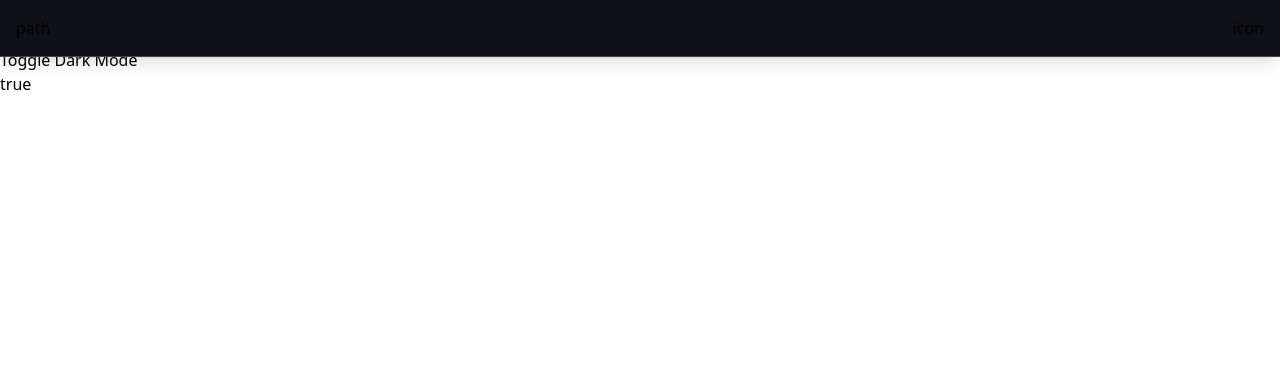
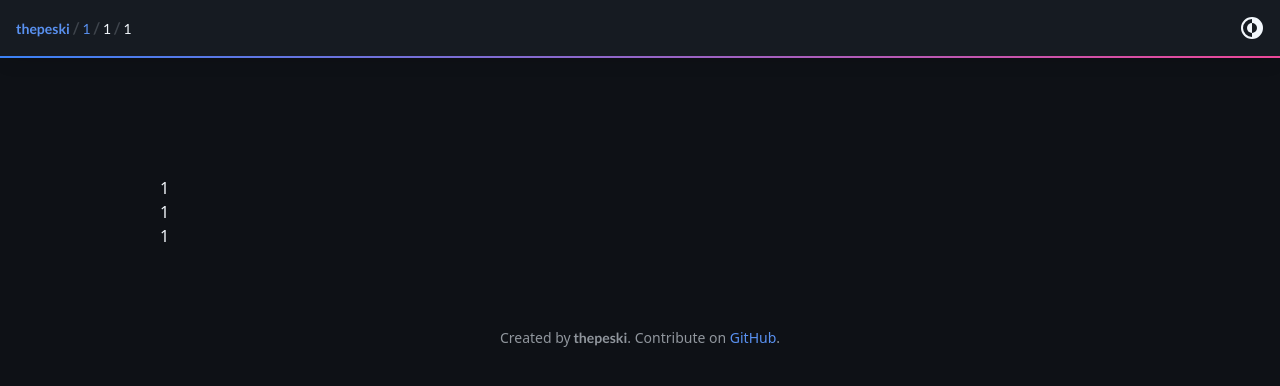
Before and after one commit to thepeski/thepeski-com, a React (Create React App) app: page /1/1/1 in a window 1280 px wide. Shown: the top 386 px of the page. Built offline with nearby package versions, Linux system fonts and the light colour scheme.

Commit message:
implemented routing

```diff
--- a/src/App.js
+++ b/src/App.js
@@ -1,14 +1,21 @@
 // react imports
-import { React, useState, useEffect } from "react";
-import { BrowserRouter as Router, Routes, Route, Link } from "react-router-dom";
+import { React, useEffect } from "react";
+import { BrowserRouter as Router, Routes, Route } from "react-router-dom";
+
+// hooks imports
+import useDarkMode from "./hooks/useDarkMode";
 
 // component imports
 import Navbar from "./components/Navbar";
 
-// hooks imports
-import useDarkMode from "./hooks/useDarkMode";
+// pages imports
+import Home from "./pages/Home";
+import Domain from "./pages/Domain";
+import Topic from "./pages/Topic";
+import Article from "./pages/Article";
 
 function App() {
+
     // dark mode logic
     const [isDarkMode, setIsDarkMode] = useDarkMode();
     const toggleDarkMode = () => setIsDarkMode((mode) => !mode);
@@ -18,17 +25,38 @@ function App() {
 
     return (
         <Router>
+
+            {/* navbar */}
             <Navbar
                 isDarkMode={isDarkMode}
                 toggleDarkMode={toggleDarkMode}
             />
-            <br/><br/>
-            <button onClick={toggleDarkMode}>Toggle Dark Mode</button>
-            <p>{isDarkMode?"true":"false"}</p>
-            <Routes>
-                <Route path="/" element={<h1>Home</h1>} />
-                <Route path="/:domain" element={<h1>Domain</h1>} />
-            </Routes>
+
+            {/* content */}
+            <div className={`min-h-screen ${isDarkMode ? "bg-bgDark" : "bg-bgLight"}`}>
+                <div className="px-40 pt-44 pb-24">
+
+                    {/* pages */}
+                    <Routes>
+                        <Route path="/" element={<Home isDarkMode={isDarkMode} />} />
+                        <Route path="/:domain" element={<Domain isDarkMode={isDarkMode} />} />
+                        <Route path="/:domain/:topic" element={<Topic isDarkMode={isDarkMode} />} />
+                        <Route path="/:domain/:topic/:article" element={<Article isDarkMode={isDarkMode} />} />
+                    </Routes>
+
+                    {/* footer */}
+                    <div className={`py-20 text-sm text-center ${isDarkMode ? "text-grayDark" : "text-grayLight"}`}>
+                        Created by
+                        <span className="font-lb">&nbsp;thepeski</span>
+                        <span>.&nbsp;Contribute on&nbsp;</span>
+                        <a href="http://www.github.com" className={`hover:underline ${isDarkMode ? "text-blueDark" : "text-blueLight"}`}>GitHub</a>
+                        <span>.</span>
+                    </div>
+
+                </div>
+
+            </div>
+
         </Router>
     );
 }
--- a/src/components/Navbar.jsx
+++ b/src/components/Navbar.jsx
@@ -1,15 +1,109 @@
-import React from "react";
+// react imports
+import { React } from "react";
+import { Link, useLocation } from "react-router-dom";
+
+// component imports
+import { ReactComponent as DarkModeIcon } from "../assets/icons/darkMode.svg";
 
 function Navbar({ isDarkMode, toggleDarkMode }) {
+
+    // track & deconstruct current path
+    const location = useLocation();
+    const [domain, topic, article, paragraph] = location.pathname.split("/").slice(1);
+
     return (
+
+        // wrapper
         <nav className="fixed top-0 w-full shadow-lg">
+
+            {/* container */}
             <div className={`
-                    flex justify-between items-center p-4 border-b
-                    ${isDarkMode ? "bg-bgDark border-borderDark" : "bg-bgLight text-black border-borderLight"}
-                `}
-            >
-                <div>path</div>
-                <div>icon</div>
+                flex justify-between items-center p-4
+                ${isDarkMode ? "bg-navDark" : "bg-navLight"}
+            `}>
+
+                {/* path */}
+                <p>
+                    {/* thepeski */}
+                    <span>
+                        <Link to="/" className={`
+                            font-lb text-sm hover:underline
+                            ${isDarkMode ? "text-blueDark" : "text-blueLight"}
+                        `}>
+                            thepeski
+                        </Link>
+                    </span>
+
+                    {/* domain */}
+                    <span className={`
+                        font-lb text-md
+                        ${isDarkMode ? "text-borderDark" : "text-borderLight"}
+                    `}>
+                        {domain ? " / " : ""}
+                    </span>
+
+                    <Link to={domain} className={`
+                        font-l text-sm hover:underline
+                        ${isDarkMode ? "text-blueDark" : "text-blueLight"}
+                    `}>
+                        {domain}
+                    </Link>
+
+                    {/* topic */}
+                    <span className={`
+                        font-lb text-md
+                        ${isDarkMode ? "text-borderDark" : "text-borderLight"}
+                    `}>
+                        {topic ? " / " : ""}
+                    </span>
+
+                    <Link to={[domain, topic].join("/")} className={`
+                        font-l text-sm hover:underline
+                        ${isDarkMode ? "text-white" : "text-black"}
+                    `}>
+                        {topic}
+                    </Link>
+
+                    {/* article */}
+                    <span className={`
+                        font-lb text-md
+                        ${isDarkMode ? "text-borderDark" : "text-borderLight"}
+                    `}>
+                        {article ? " / " : ""}
+                    </span>
+
+                    <Link to={[domain, topic, article].join("/")} className={`
+                        font-l text-sm hover:underline
+                        ${isDarkMode ? "text-white" : "text-black"}`
+                    }>
+                        {article}
+                    </Link>
+
+                    {/* paragraph */}
+                    <span className={`
+                        font-lb text-md
+                        ${isDarkMode ? "text-borderDark" : "text-borderLight"}
+                    `}>
+                        {paragraph ? " / " : ""}
+                    </span>
+
+                    <Link to={[domain, topic, article, paragraph].join("/")} className={`
+                        font-l text-sm hover:underline
+                        ${isDarkMode ? "text-grayDark" : "text-grayLight"}
+                    `}>
+                        {paragraph}
+                    </Link>
+
+                </p>
+
+                {/* bottom border */}
+                <span className="absolute left-0 bottom-[-2px] h-[2px] w-full bg-gradient-to-r from-blue-500 to-pink-500"></span>
+
+                {/* dark mode toggle */}
+                <DarkModeIcon onClick={toggleDarkMode} className={`
+                    w-6 h-6 ml-auto cursor-pointer
+                    ${isDarkMode ? "fill-white" : "fill-blueLight"}
+                `}/>
             </div>
         </nav>
     );
--- a/src/hooks/useDarkMode.jsx
+++ b/src/hooks/useDarkMode.jsx
@@ -1,4 +1,5 @@
-import { React, useState, useEffect } from "react";
+// react imports
+import { useState, useEffect } from "react";
 
 function useDarkMode() {
     const [isDarkMode, setIsDarkMode] = useState(() => {
--- /dev/null
+++ b/src/pages/Article.jsx
@@ -0,0 +1,17 @@
+// react imports
+import React from "react";
+import { useParams } from "react-router-dom";
+
+function Article({ isDarkMode }) {
+    const { domain, topic, article } = useParams();
+
+    return (
+        <div className={isDarkMode ? "text-white" : "text-black"}>
+            <div>{domain || "No domain provided"}</div>
+            <div>{topic || "No topic provided"}</div>
+            <div>{article || "No article provided"}</div>
+        </div>
+    );
+}
+
+export default Article;
--- /dev/null
+++ b/src/pages/Domain.jsx
@@ -0,0 +1,15 @@
+// react imports
+import React from "react";
+import { useParams } from "react-router-dom";
+
+function Domain({ isDarkMode }) {
+    const { domain } = useParams();
+
+    return (
+        <div className={isDarkMode ? "text-white" : "text-black"}>
+            <div>{domain || "No domain provided"}</div>
+        </div>
+    );
+}
+
+export default Domain;
--- /dev/null
+++ b/src/pages/Home.jsx
@@ -0,0 +1,17 @@
+import React from "react";
+import { Link } from "react-router-dom";
+
+function Home({ isDarkMode }) {
+
+    return (
+        <div className={isDarkMode ? "text-white" : "text-black"}>
+            <Link to="/finance/corporate-finance/dividend-discount-model/general-formula">Dividend Discount Model</Link>
+            {/* <br /> */}
+            {/* <Link to="/coding">Coding</Link> */}
+            {/* <br /> */}
+            {/* <Link to="/ai">{"Artificial Intelligence".toLowerCase().split(" ").join("-")}</Link> */}
+        </div>
+    );
+}
+
+export default Home;
--- /dev/null
+++ b/src/pages/Topic.jsx
@@ -0,0 +1,16 @@
+// react imports
+import React from "react";
+import { useParams } from "react-router-dom";
+
+function Topic({ isDarkMode }) {
+    const { domain, topic } = useParams();
+
+    return (
+        <div className={isDarkMode ? "text-white" : "text-black"}>
+            <div>{domain || "No domain provided"}</div>
+            <div>{topic || "No topic provided"}</div>
+        </div>
+    );
+}
+
+export default Topic;
--- a/tailwind.config.js
+++ b/tailwind.config.js
@@ -5,6 +5,7 @@ module.exports = {
   ],
   theme: {
     extend: {
+
       colors: {
         bgDark: "#0E1116",
         bgLight: "#FFFFFF",
@@ -27,6 +28,7 @@ module.exports = {
 
         lightBlue: "#89BEF5",
       },
+
       fontFamily: {
         lbl: ["Lato-Black", "sans-serif"],
         lbli: ["Lato-BlackItalic", "sans-serif"],
```
Also changed, not shown: src/App.css (added).
